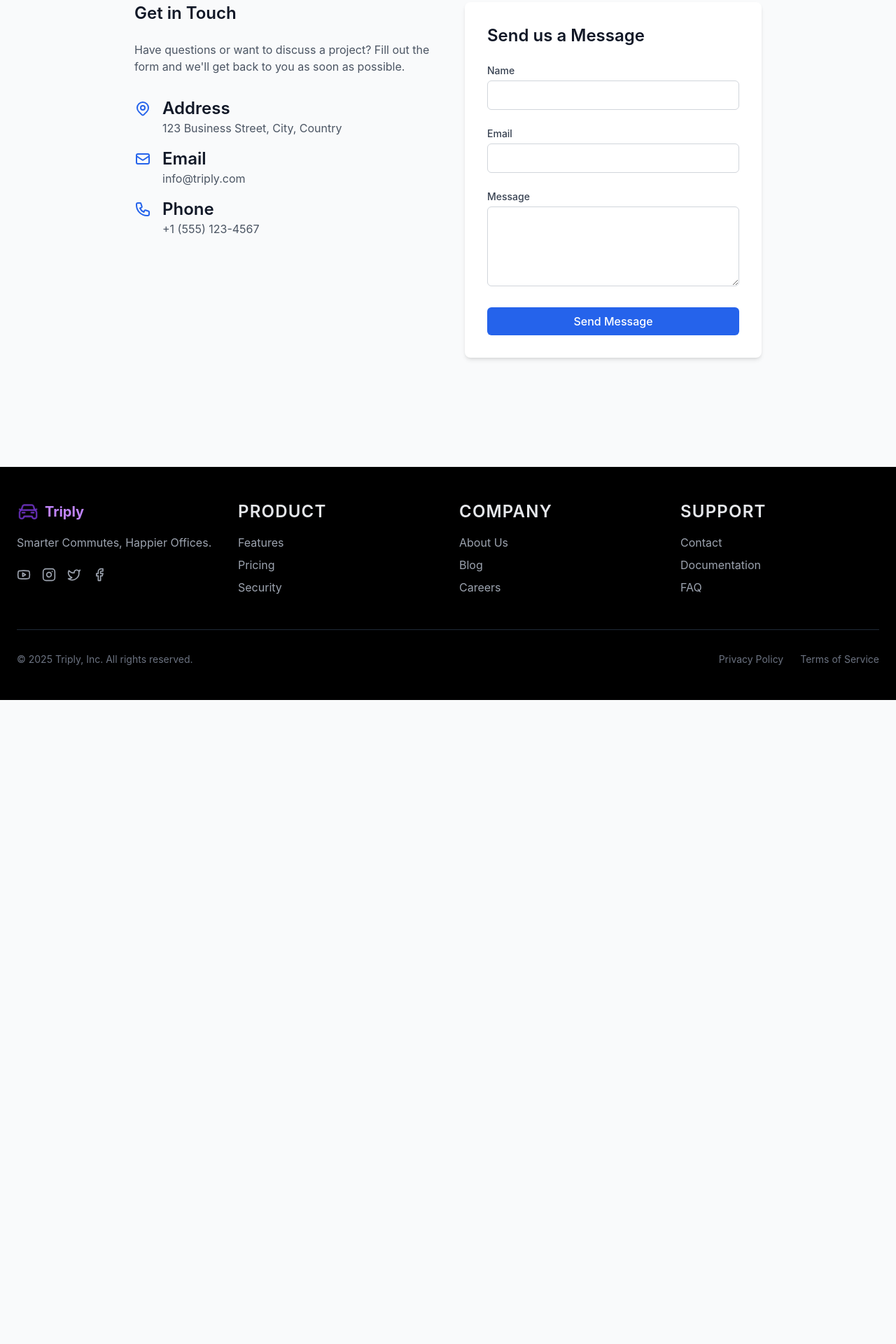
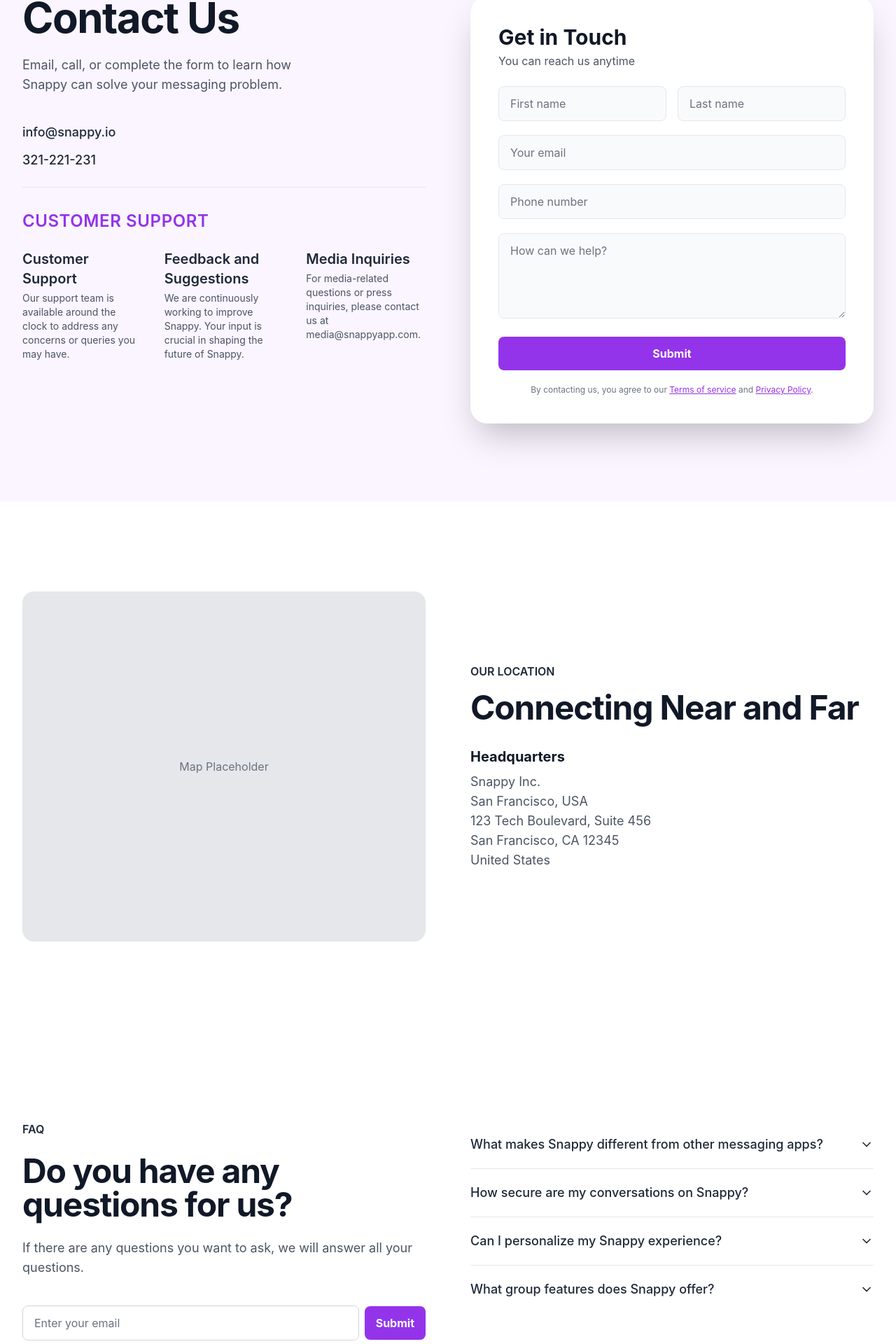
Before and after one commit to Punit-Dethe/triply, a React (Vite) app: page /contact in a window 1280 px wide. Shown: the part 189-2109 px from the top of the page at 70% size. Before the commit the page ends 1189 px from the top, so only its background shows below. Built offline with nearby package versions, Linux system fonts and the light colour scheme.

Commit message:
Update Contact.jsx

```diff
--- a/src/pages/Contact.jsx
+++ b/src/pages/Contact.jsx
@@ -1,130 +1,154 @@
 import React, { useState } from 'react';
+import { motion, AnimatePresence } from 'framer-motion';
+import { IconChevronDown } from '@tabler/icons-react';
+
+const faqData = [
+    {
+        question: 'What makes Snappy different from other messaging apps?',
+        answer: 'Snappy is a feature-rich messaging app that focuses on privacy and user experience, offering end-to-end encryption by default.'
+    },
+    {
+        question: 'How secure are my conversations on Snappy?',
+        answer: 'All conversations on Snappy are end-to-end encrypted, meaning only you and the person you are communicating with can read what is sent.'
+    },
+    {
+        question: 'Can I personalize my Snappy experience?',
+        answer: 'Yes, Snappy offers a wide range of personalization options, from custom themes to chat wallpapers and notification sounds.'
+    },
+    {
+        question: 'What group features does Snappy offer?',
+        answer: 'Snappy offers robust group chat features, including admin controls, mentions, replies, and support for large groups.'
+    },
+];
+
+const AccordionItem = ({ faq, isOpen, onClick }) => (
+    <div className="border-b border-gray-200 py-1 last:border-b-0">
+        <button onClick={onClick} className="flex justify-between items-center w-full py-4 text-left text-gray-800">
+            <span className="font-medium text-lg">{faq.question}</span>
+            <motion.div animate={{ rotate: isOpen ? 180 : 0 }} transition={{ duration: 0.3 }}>
+                <IconChevronDown size={20} />
+            </motion.div>
+        </button>
+        <AnimatePresence>
+            {isOpen && (
+                <motion.div
+                    initial={{ opacity: 0, height: 0 }}
+                    animate={{ opacity: 1, height: 'auto' }}
+                    exit={{ opacity: 0, height: 0 }}
+                    transition={{ duration: 0.3, ease: 'easeInOut' }}
+                    className="overflow-hidden"
+                >
+                    <p className="pt-2 pb-4 text-gray-600">{faq.answer}</p>
+                </motion.div>
+            )}
+        </AnimatePresence>
+    </div>
+);
 
 const Contact = () => {
-  const [formData, setFormData] = useState({
-    name: '',
-    email: '',
-    message: ''
-  });
+  const [formData, setFormData] = useState({ firstName: '', lastName: '', email: '', phone: '', message: '' });
+  const [openIndex, setOpenIndex] = useState(null);
 
-  const handleChange = (e) => {
-    const { name, value } = e.target;
-    setFormData(prev => ({
-      ...prev,
-      [name]: value
-    }));
-  };
+  const handleChange = (e) => setFormData({ ...formData, [e.target.name]: e.target.value });
 
   const handleSubmit = (e) => {
     e.preventDefault();
-    // Handle form submission here
     console.log('Form submitted:', formData);
-    alert('Thank you for your message! We will get back to you soon.');
-    setFormData({ name: '', email: '', message: '' });
+    alert('Thank you for your message!');
+    setFormData({ firstName: '', lastName: '', email: '', phone: '', message: '' });
   };
 
+  const handleToggle = (index) => setOpenIndex(openIndex === index ? null : index);
+
   return (
-    <div className="min-h-screen py-16 bg-gray-50">
-      <div className="container mx-auto px-4">
-        <div className="max-w-4xl mx-auto">
-          <h1 className="text-4xl font-bold mb-8 text-center">Contact Us</h1>
-
-          <div className="grid md:grid-cols-2 gap-12">
-            <div>
-              <h2 className="text-2xl font-semibold mb-6">Get in Touch</h2>
-              <p className="text-gray-600 mb-8">
-                Have questions or want to discuss a project? Fill out the form and we'll get back to you as soon as possible.
+    <div className="bg-white">
+      {/* Top Section */}
+      <div className="bg-purple-50 pt-24 pb-20 sm:pt-32 sm:pb-28">
+        <div className="container mx-auto px-4 sm:px-6 lg:px-8">
+          <div className="grid lg:grid-cols-2 gap-x-16 gap-y-12 items-start">
+            <div className="space-y-6">
+              <h1 className="text-5xl md:text-6xl font-bold text-gray-900 tracking-tight">Contact Us</h1>
+              <p className="text-lg text-gray-600 max-w-md">
+                Email, call, or complete the form to learn how Snappy can solve your messaging problem.
               </p>
-
-              <div className="space-y-4">
-                <div className="flex items-start">
-                  <div className="text-blue-600 mr-4 mt-1">
-                    <svg xmlns="http://www.w3.org/2000/svg" className="h-6 w-6" fill="none" viewBox="0 0 24 24" stroke="currentColor">
-                      <path strokeLinecap="round" strokeLinejoin="round" strokeWidth={2} d="M17.657 16.657L13.414 20.9a1.998 1.998 0 01-2.827 0l-4.244-4.243a8 8 0 1111.314 0z" />
-                      <path strokeLinecap="round" strokeLinejoin="round" strokeWidth={2} d="M15 11a3 3 0 11-6 0 3 3 0 016 0z" />
-                    </svg>
+              <div className="space-y-3 pt-4">
+                <p className="text-lg text-gray-800 font-medium">info@snappy.io</p>
+                <p className="text-lg text-gray-800 font-medium">321-221-231</p>
+              </div>
+              <div className="border-t border-gray-200 pt-8">
+                <h3 className="font-semibold text-purple-600 tracking-wide">CUSTOMER SUPPORT</h3>
+                <div className="grid sm:grid-cols-3 gap-8 mt-6">
+                  <div>
+                    <h4 className="font-semibold text-gray-800 mb-1">Customer Support</h4>
+                    <p className="text-sm text-gray-600">Our support team is available around the clock to address any concerns or queries you may have.</p>
                   </div>
                   <div>
-                    <h3 className="font-semibold">Address</h3>
-                    <p className="text-gray-600">123 Business Street, City, Country</p>
-                  </div>
-                </div>
-
-                <div className="flex items-start">
-                  <div className="text-blue-600 mr-4 mt-1">
-                    <svg xmlns="http://www.w3.org/2000/svg" className="h-6 w-6" fill="none" viewBox="0 0 24 24" stroke="currentColor">
-                      <path strokeLinecap="round" strokeLinejoin="round" strokeWidth={2} d="M3 8l7.89 5.26a2 2 0 002.22 0L21 8M5 19h14a2 2 0 002-2V7a2 2 0 00-2-2H5a2 2 0 00-2 2v10a2 2 0 002 2z" />
-                    </svg>
+                    <h4 className="font-semibold text-gray-800 mb-1">Feedback and Suggestions</h4>
+                    <p className="text-sm text-gray-600">We are continuously working to improve Snappy. Your input is crucial in shaping the future of Snappy.</p>
                   </div>
                   <div>
-                    <h3 className="font-semibold">Email</h3>
-                    <p className="text-gray-600">info@triply.com</p>
-                  </div>
-                </div>
-
-                <div className="flex items-start">
-                  <div className="text-blue-600 mr-4 mt-1">
-                    <svg xmlns="http://www.w3.org/2000/svg" className="h-6 w-6" fill="none" viewBox="0 0 24 24" stroke="currentColor">
-                      <path strokeLinecap="round" strokeLinejoin="round" strokeWidth={2} d="M3 5a2 2 0 012-2h3.28a1 1 0 01.948.684l1.498 4.493a1 1 0 01-.502 1.21l-2.257 1.13a11.042 11.042 0 005.516 5.516l1.13-2.257a1 1 0 011.21-.502l4.493 1.498a1 1 0 01.684.949V19a2 2 0 01-2 2h-1C9.716 21 3 14.284 3 6V5z" />
-                    </svg>
-                  </div>
-                  <div>
-                    <h3 className="font-semibold">Phone</h3>
-                    <p className="text-gray-600">+1 (555) 123-4567</p>
+                    <h4 className="font-semibold text-gray-800 mb-1">Media Inquiries</h4>
+                    <p className="text-sm text-gray-600">For media-related questions or press inquiries, please contact us at media@snappyapp.com.</p>
                   </div>
                 </div>
               </div>
             </div>
 
-            <div className="bg-white p-8 rounded-lg shadow-md">
-              <h2 className="text-2xl font-semibold mb-6">Send us a Message</h2>
-              <form onSubmit={handleSubmit} className="space-y-6">
-                <div>
-                  <label htmlFor="name" className="block text-sm font-medium text-gray-700 mb-1">Name</label>
-                  <input
-                    type="text"
-                    id="name"
-                    name="name"
-                    value={formData.name}
-                    onChange={handleChange}
-                    className="w-full px-4 py-2 border border-gray-300 rounded-md focus:ring-2 focus:ring-blue-500 focus:border-transparent"
-                    required
-                  />
+            <div className="bg-white p-8 sm:p-10 rounded-3xl shadow-2xl">
+              <h2 className="text-3xl font-bold text-gray-900 mb-1">Get in Touch</h2>
+              <p className="text-gray-600 mb-6">You can reach us anytime</p>
+              <form onSubmit={handleSubmit} className="space-y-5">
+                <div className="grid sm:grid-cols-2 gap-4">
+                  <input type="text" name="firstName" placeholder="First name" value={formData.firstName} onChange={handleChange} className="w-full bg-gray-50 px-4 py-3 border border-gray-200 rounded-lg focus:ring-2 focus:ring-purple-500" required />
+                  <input type="text" name="lastName" placeholder="Last name" value={formData.lastName} onChange={handleChange} className="w-full bg-gray-50 px-4 py-3 border border-gray-200 rounded-lg focus:ring-2 focus:ring-purple-500" required />
                 </div>
+                <input type="email" name="email" placeholder="Your email" value={formData.email} onChange={handleChange} className="w-full bg-gray-50 px-4 py-3 border border-gray-200 rounded-lg focus:ring-2 focus:ring-purple-500" required />
+                <input type="tel" name="phone" placeholder="Phone number" value={formData.phone} onChange={handleChange} className="w-full bg-gray-50 px-4 py-3 border border-gray-200 rounded-lg focus:ring-2 focus:ring-purple-500" />
+                <textarea name="message" placeholder="How can we help?" value={formData.message} onChange={handleChange} rows="4" className="w-full bg-gray-50 px-4 py-3 border border-gray-200 rounded-lg focus:ring-2 focus:ring-purple-500" required></textarea>
+                <button type="submit" className="w-full bg-purple-600 hover:bg-purple-700 text-white font-bold py-3 px-4 rounded-lg transition-colors">Submit</button>
+                <p className="text-xs text-gray-500 text-center">By contacting us, you agree to our <a href="#" className="underline text-purple-600">Terms of service</a> and <a href="#" className="underline text-purple-600">Privacy Policy</a>.</p>
+              </form>
+            </div>
+          </div>
+        </div>
+      </div>
 
-                <div>
-                  <label htmlFor="email" className="block text-sm font-medium text-gray-700 mb-1">Email</label>
-                  <input
-                    type="email"
-                    id="email"
-                    name="email"
-                    value={formData.email}
-                    onChange={handleChange}
-                    className="w-full px-4 py-2 border border-gray-300 rounded-md focus:ring-2 focus:ring-blue-500 focus:border-transparent"
-                    required
-                  />
-                </div>
+      {/* Map Section */}
+      <div className="py-24 sm:py-32">
+        <div className="container mx-auto px-4 sm:px-6 lg:px-8">
+          <div className="grid lg:grid-cols-2 gap-16 items-center">
+            <div className="bg-gray-200 h-96 lg:h-[500px] rounded-2xl flex items-center justify-center">
+              <p className="text-gray-500">Map Placeholder</p>
+            </div>
+            <div className="space-y-4 text-left">
+              <p className="font-semibold text-gray-800">OUR LOCATION</p>
+              <h2 className="text-4xl lg:text-5xl font-bold tracking-tight text-gray-900">Connecting Near and Far</h2>
+              <div className="pt-4">
+                <h3 className="text-xl font-bold text-gray-900">Headquarters</h3>
+                <p className="text-lg text-gray-600 mt-2">Snappy Inc.<br/>San Francisco, USA<br/>123 Tech Boulevard, Suite 456<br/>San Francisco, CA 12345<br/>United States</p>
+              </div>
+            </div>
+          </div>
+        </div>
+      </div>
 
-                <div>
-                  <label htmlFor="message" className="block text-sm font-medium text-gray-700 mb-1">Message</label>
-                  <textarea
-                    id="message"
-                    name="message"
-                    rows="4"
-                    value={formData.message}
-                    onChange={handleChange}
-                    className="w-full px-4 py-2 border border-gray-300 rounded-md focus:ring-2 focus:ring-blue-500 focus:border-transparent"
-                    required
-                  ></textarea>
-                </div>
-
-                <button
-                  type="submit"
-                  className="w-full bg-blue-600 hover:bg-blue-700 text-white font-medium py-2 px-4 rounded-md transition-colors"
-                >
-                  Send Message
-                </button>
+      {/* FAQ Section */}
+      <div className="py-24 sm:py-32">
+        <div className="container mx-auto px-4 sm:px-6 lg:px-8">
+          <div className="grid lg:grid-cols-2 gap-16 items-start">
+            <div className="space-y-6">
+              <p className="font-semibold text-gray-800">FAQ</p>
+              <h2 className="text-4xl lg:text-5xl font-bold tracking-tight text-gray-900">Do you have any questions for us?</h2>
+              <p className="text-lg text-gray-600">If there are any questions you want to ask, we will answer all your questions.</p>
+              <form className="flex items-center gap-2 pt-4">
+                <input type="email" placeholder="Enter your email" className="w-full px-4 py-3 border border-gray-300 rounded-lg focus:ring-2 focus:ring-purple-500" />
+                <button type="submit" className="w-full bg-purple-600 hover:bg-purple-700 text-white font-bold py-3 px-4 rounded-lg transition-colors max-w-min">Submit</button>
               </form>
+            </div>
+            <div>
+              {faqData.map((faq, index) => (
+                <AccordionItem key={index} faq={faq} isOpen={openIndex === index} onClick={() => handleToggle(index)} />
+              ))}
             </div>
           </div>
         </div>
```
